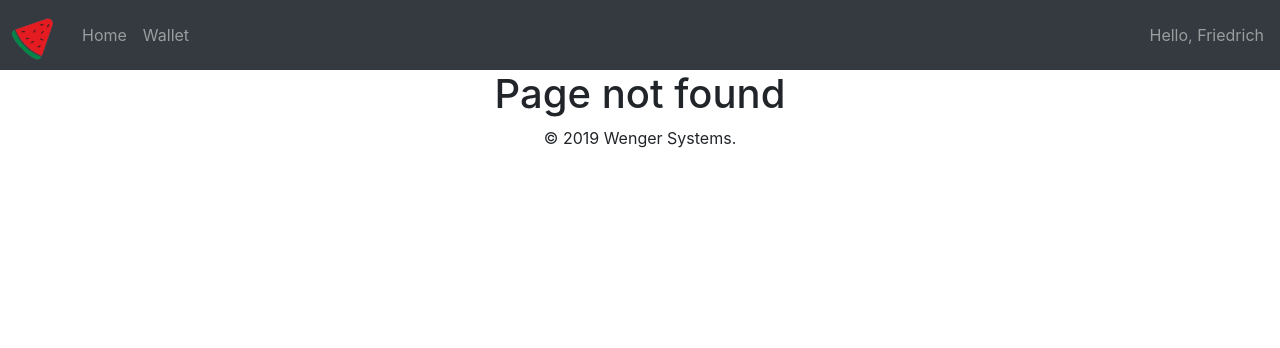
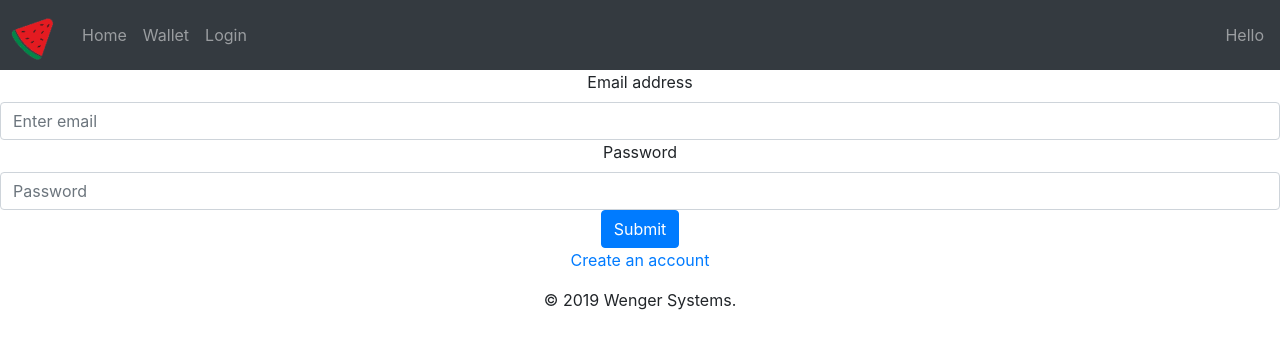
Before and after one commit to AlexHff/watermelon, a React (Create React App) app: page /login in a window 1280 px wide. Before the commit this address had no page. Shown: the top 348 px of the page. Built offline with nearby package versions, Linux system fonts and the light colour scheme.

Commit message:
Implemented login

```diff
--- a/src/App.js
+++ b/src/App.js
@@ -1,10 +1,14 @@
 import React, { Component } from 'react';
 import { Switch, Route } from "react-router-dom";
 import './App.css';
+import PrivateRoute from './PrivateRoute';
+import Navigation from "./components/Navigation";
 import Main from "./components/Main";
-import Navigation from "./components/Navigation";
 import Footer from "./components/Footer";
 import Default from "./components/Default";
+import Wallet from "./components/Wallet";
+import Login from "./components/Login";
+import Register from "./components/Register";
 
 class App extends Component {
     render() {
@@ -13,6 +17,9 @@ class App extends Component {
                 <Navigation />
                 <Switch>
                     <Route exact path="/" component={Main} />
+                    <PrivateRoute path="/wallet" component={Wallet} />
+                    <Route path="/login" component={Login} />
+                    <Route path="/register" component={Register} />
                     <Route component={Default} />
                 </Switch>
                 <Footer />
--- /dev/null
+++ b/src/PrivateRoute.js
@@ -0,0 +1,14 @@
+import React from "react";
+import { Route, Redirect } from "react-router-dom";
+
+function PrivateRoute({ component: Component, ...rest }) {
+    return (
+        <Route {...rest} render={props => (
+            localStorage.getItem('user')
+                ? <Component {...props} />
+                : <Redirect to={{ pathname: '/login', state: { from: props.location } }} />
+        )} />
+    );
+}
+
+export default PrivateRoute;
--- /dev/null
+++ b/src/components/Login.js
@@ -0,0 +1,66 @@
+import React, { Component } from 'react';
+import { Form, Button } from "react-bootstrap";
+import { Link } from 'react-router-dom';
+import { users } from "../database/users";
+
+class Login extends Component {
+    constructor(props) {
+        super(props);
+        this.state = {
+            email: '',
+            password: ''
+        };
+    }
+
+    handleChange = (event) => {
+        this.setState({[event.target.name]: event.target.value});
+    }
+
+    handleSubmit = (event) => {
+        var index = users.findIndex(user => user.email === this.state.email);
+        if (index >= 0 && users[index].password === this.state.password) {
+            const user = users[index];
+            localStorage.setItem('user', JSON.stringify(user));
+            window.location.href = "/";
+        } else {
+            alert("Wrong email or password");
+        }
+        event.preventDefault();
+    }
+
+    render() {
+        return (
+            <div className="Login">
+                <Form onSubmit={this.handleSubmit}>
+                    <Form.Group controlId="email">
+                        <Form.Label>Email address</Form.Label>
+                        <Form.Control
+                            name="email"
+                            type="email"
+                            value={this.state.email}
+                            onChange={this.handleChange}
+                            placeholder="Enter email"
+                        />
+                    </Form.Group>
+
+                    <Form.Group controlId="password">
+                        <Form.Label>Password</Form.Label>
+                        <Form.Control
+                            name="password"
+                            type="password"
+                            value={this.state.password}
+                            onChange={this.handleChange}
+                            placeholder="Password"
+                        />
+                    </Form.Group>
+                    <Button variant="primary" type="submit" value="Submit">
+                        Submit
+                    </Button>
+                </Form>
+                <p><Link to="/register">Create an account</Link></p>
+            </div>
+        );
+    }
+}
+
+export default Login;
--- a/src/components/Main.js
+++ b/src/components/Main.js
@@ -1,5 +1,6 @@
 import React, { Component } from 'react';
 import { Jumbotron, Button } from "react-bootstrap";
+import { Link } from "react-router-dom";
 import User from "./User";
 
 class Main extends Component {
@@ -12,7 +13,9 @@ class Main extends Component {
                         It's free to send money to friends and family when you use your wallet balance.
                     </p>
                     <p>
-                        <Button variant="primary">Send Money Now</Button>
+                        <Link to="/wallet">
+                            <Button variant="primary">Send Money Now</Button>
+                        </Link>
                     </p>
                 </Jumbotron>
                 <User />
--- a/src/components/Navigation.js
+++ b/src/components/Navigation.js
@@ -3,21 +3,40 @@ import { Navbar, Nav } from "react-bootstrap";
 import logo from "../assets/logo.png";
 
 class Navigation extends Component {
+    handleClick = (event) => {
+        event.preventDefault();
+        localStorage.removeItem('user');
+        window.location.href = "/";
+    }
+
     render() {
+        var user = JSON.parse(localStorage.getItem('user'));
+        console.log(user);
         return (
             <Navbar bg="dark" variant="dark">
                 <Navbar.Brand href="/">
-                    <img src={logo} alt="logo" width="42" height="auto" style={{transform: "rotate(45deg)"}} />
+                    <img src={logo} alt="logo" width="42" height="auto" style={{ transform: "rotate(45deg)" }} />
                 </Navbar.Brand>
                 <Nav className="mr-auto">
                     <Nav.Link href="/">Home</Nav.Link>
-                    <Nav.Link href="wallet">Wallet</Nav.Link>
+                    <Nav.Link href="/wallet">Wallet</Nav.Link>
+                    {user ? (
+                        <Nav.Link href="/" onClick={this.handleClick}>Logout</Nav.Link>
+                    ) : (
+                        <Nav.Link href="/login">Login</Nav.Link>
+                    )}
                 </Nav>
                 <Navbar.Toggle />
                 <Navbar.Collapse className="justify-content-end">
-                    <Navbar.Text>
-                        Hello, Friedrich
-                    </Navbar.Text>
+                    {user ? (
+                        <Navbar.Text className="justify-content-end">
+                            Hello, {user.first_name}
+                        </Navbar.Text>
+                    ) : (
+                        <Navbar.Text className="justify-content-end">
+                            Hello
+                        </Navbar.Text>
+                    )}
                 </Navbar.Collapse>
             </Navbar>
         );
--- /dev/null
+++ b/src/components/Register.js
@@ -0,0 +1,39 @@
+import React, { Component } from 'react';
+import { Form, Button } from "react-bootstrap";
+import { Link } from 'react-router-dom';
+
+class Register extends Component {
+    render() {
+        return (
+            <div className="Register">
+                <Form>
+                    <Form.Group controlId="firstname">
+                        <Form.Label>First name</Form.Label>
+                        <Form.Control type="text" placeholder="First name " />
+                    </Form.Group>
+
+                    <Form.Group controlId="lastname">
+                        <Form.Label>Last name</Form.Label>
+                        <Form.Control type="text" placeholder="Last name" />
+                    </Form.Group>
+
+                    <Form.Group controlId="email">
+                        <Form.Label>Email address</Form.Label>
+                        <Form.Control type="email" placeholder="Enter email" />
+                    </Form.Group>
+
+                    <Form.Group controlId="password">
+                        <Form.Label>Password</Form.Label>
+                        <Form.Control type="password" placeholder="Password" />
+                    </Form.Group>
+                    <Button variant="primary" type="submit">
+                        Submit
+                    </Button>
+                </Form>
+                <Link to="/login">Already have an account?</Link>
+            </div>
+        );
+    }
+}
+
+export default Register;
--- a/src/components/User.js
+++ b/src/components/User.js
@@ -1,5 +1,5 @@
 import React, { Component } from 'react';
-import { UserConsumer } from "../Context";
+import { UserConsumer } from "../context/UserContext";
 
 class User extends Component {
     render() {
--- a/src/Context.js
+++ b/src/context/UserContext.js
@@ -1,11 +1,11 @@
 import React, { Component } from 'react';
-import { users } from "./database/users";
+import { users as usersDB } from "../database/users";
 
 const UserContext = React.createContext(null);
 
 class UserProvider extends Component {
     state =  {
-        users: users
+        users: usersDB
     };
 
     render() {
--- a/src/index.js
+++ b/src/index.js
@@ -4,7 +4,7 @@ import App from './App';
 import { BrowserRouter as Router } from "react-router-dom";
 import './index.css';
 import 'bootstrap/dist/css/bootstrap.min.css';
-import { UserProvider } from "./Context";
+import { UserProvider } from "./context/UserContext";
 
 ReactDOM.render(
     <UserProvider>
```
